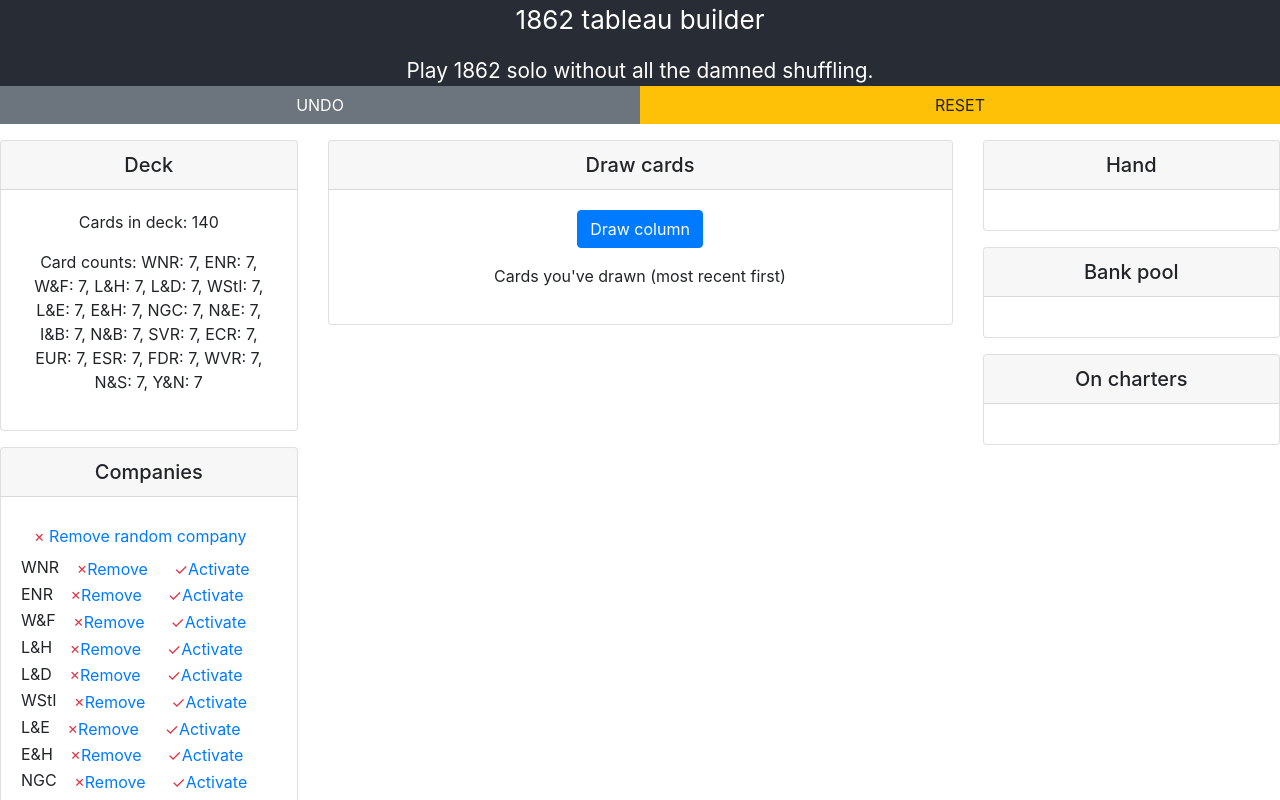
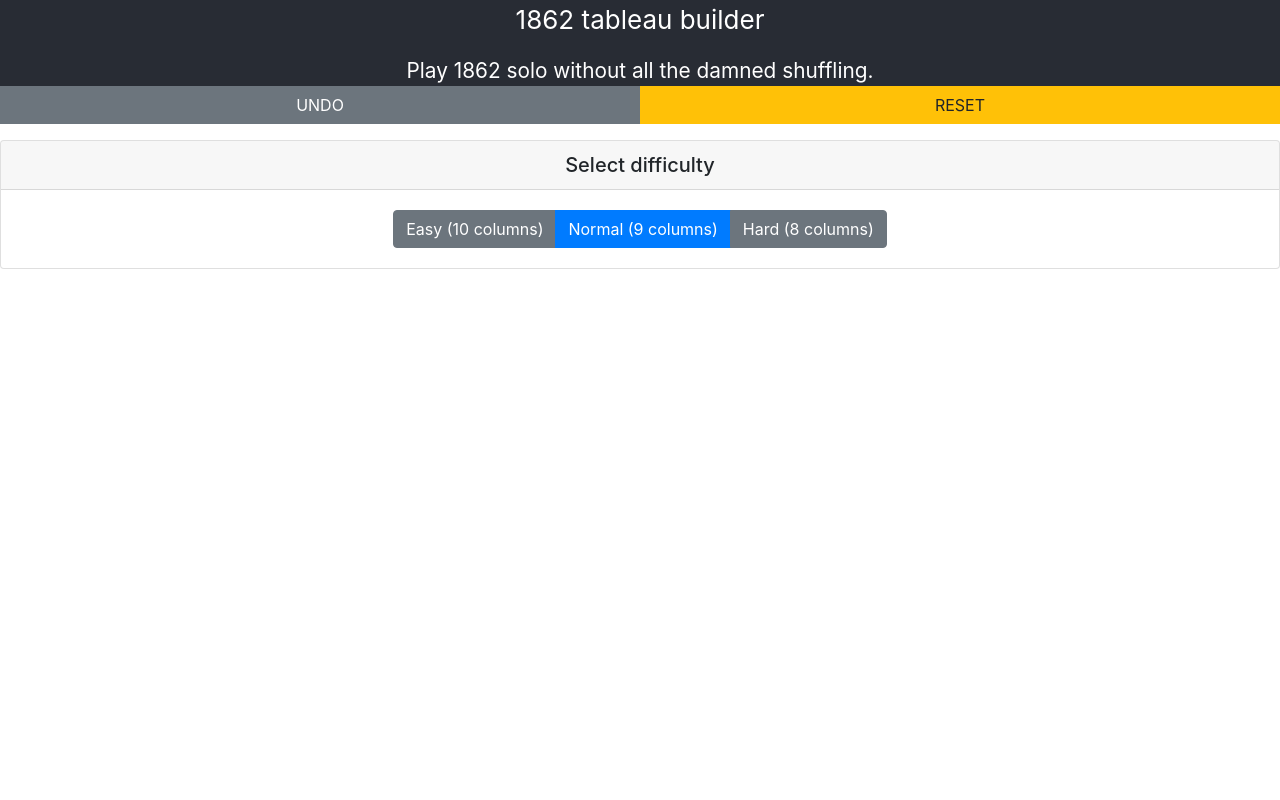
Before and after one commit to hcarver/1862-tableau, a React (Create React App) app: page / in a window 1280 px wide. Shown: the top 800 px of the page. Built offline with nearby package versions, Linux system fonts and the light colour scheme.

Commit message:
Add difficulty selection

```diff
--- a/src/App.js
+++ b/src/App.js
@@ -2,6 +2,7 @@ import './App.css';
 import React from 'react';
 
 import COMPANIES from './fn_core/companies'
+import { SELECT_TABLEAU_SIZE_PHASE, SELECT_MULLIGAN_PHASE, NORMAL_PLAY_PHASE } from './fn_core/app_state'
 import { useLocalStorageForHistory } from './imperative_shell/hooks'
 
 import ActiveCompanyDisplay from './cpts/ActiveCompanyDisplay'
@@ -26,9 +27,56 @@ const DeckDisplay = ({deck}) => {
   </Card>
 }
 
+const Phase0App = ({appState, pushNewState}) => {
+  const selectDifficulty = (number) => {
+    let newApp = appState
+    for(let i = 0; i < number; i++) {
+      newApp = newApp.with_column_drawn()
+    }
+
+    pushNewState(newApp.with_updates({
+      phase: SELECT_MULLIGAN_PHASE
+    }))
+  }
+
+  return <Card title="Select difficulty">
+    <div class="btn-group">
+      <button className="btn btn-secondary" onClick={() => selectDifficulty(10)}>Easy (10 columns)</button>
+      <button className="btn btn-primary" onClick={() => selectDifficulty(9)}>Normal (9 columns)</button>
+      <button className="btn btn-secondary" onClick={() => selectDifficulty(8)}>Hard (8 columns)</button>
+    </div>
+  </Card>
+}
+
+const Phase2App = ({appState, pushNewState}) => {
+  return <div className="row">
+    <div className="col-3">
+      <DeckDisplay deck={appState.deck} />
+      <ActiveCompanyDisplay appState={appState} pushNewState={pushNewState} />
+    </div>
+    <div className="col-6">
+      <Tableau appState={appState} pushNewState={pushNewState} />
+    </div>
+    <div className="col-3">
+      <Hand appState={appState} pushNewState={pushNewState}/>
+      <BankPool appState={appState} pushNewState={pushNewState}/>
+      <Charters appState={appState} pushNewState={pushNewState}/>
+    </div>
+  </div>
+}
+
 function App() {
   let { undo, reset, currentState: appState, pushNewState } = useLocalStorageForHistory()
   appState = appState || new AppState()
+
+  let currentAppState;
+
+  if(appState.phase === SELECT_TABLEAU_SIZE_PHASE) {
+    currentAppState = <Phase0App appState={appState} pushNewState={pushNewState} />
+  }
+  else {
+    currentAppState = <Phase2App appState={appState} pushNewState={pushNewState} />
+  }
 
   return (
     <div className="App">
@@ -48,20 +96,7 @@ function App() {
           <button className="btn btn-block btn-warning rounded-0" onClick={reset}>RESET</button>
         </div>
       </div>
-      <div className="row">
-        <div className="col-3">
-          <DeckDisplay deck={appState.deck} />
-          <ActiveCompanyDisplay appState={appState} pushNewState={pushNewState} />
-        </div>
-        <div className="col-6">
-          <Tableau appState={appState} pushNewState={pushNewState} />
-        </div>
-        <div className="col-3">
-          <Hand appState={appState} pushNewState={pushNewState}/>
-          <BankPool appState={appState} pushNewState={pushNewState}/>
-          <Charters appState={appState} pushNewState={pushNewState}/>
-        </div>
-      </div>
+      {currentAppState}
     </div>
   );
 }
--- a/src/cpts/Tableau.jsx
+++ b/src/cpts/Tableau.jsx
@@ -5,24 +5,7 @@ import { toCharterButton, toHandButton } from './buttons'
 
 const Tableau = ({appState, pushNewState}) => {
   const drawColumnButton = () => {
-    const count = 6
-
-    const new_cards = []
-    let last_deck = appState.deck;
-    for(let i = 0; i < count; ++i) {
-      const [new_deck, card] = last_deck.draw_card()
-      if(card) {
-        new_cards.push(card)
-        last_deck = new_deck
-      }
-    }
-
-    const newAppState = appState.with_updates({
-      deck: last_deck,
-      drawnCards: [...new_cards, ...appState.drawnCards]
-    })
-
-    pushNewState(newAppState)
+    pushNewState(appState.with_column_drawn())
   }
 
   const columns = appState.card_columns.map(column => {
--- a/src/fn_core/app_state.js
+++ b/src/fn_core/app_state.js
@@ -4,14 +4,19 @@ import Deck from './deck'
 
 const COLUMN_SIZE = 6
 
+const SELECT_TABLEAU_SIZE_PHASE = 0
+const SELECT_MULLIGAN_PHASE = 1
+const NORMAL_PLAY_PHASE = 2
+
 class AppState {
-  constructor({deck, drawnCards, hand, bank_pool, charters} = {}) {
+  constructor({deck, drawnCards, hand, phase, bank_pool, charters} = {}) {
     this.deck = new Deck(deck)
     this.drawnCards = drawnCards || []
     this.card_columns = []
+    this.phase = phase || SELECT_TABLEAU_SIZE_PHASE
 
-    for (let i = 0; i < this.drawnCards.length; i += 6)
-      this.card_columns.push(drawnCards.slice(i, i + 6));
+    for (let i = 0; i < this.drawnCards.length; i += COLUMN_SIZE)
+      this.card_columns.push(drawnCards.slice(i, i + COLUMN_SIZE));
 
     this.hand = new CardSet(hand)
     this.bank_pool = new CardSet(bank_pool)
@@ -30,12 +35,14 @@ class AppState {
       drawnCards: this.drawnCards,
       bank: this.bank_pool.to_obj(),
       hand: this.hand.to_obj(),
-      charters: this.charters.to_obj()
+      charters: this.charters.to_obj(),
+      phase: this.phase
     }
   }
 
   with_updates(obj_in) {
-    let {deck, drawnCards, hand, bank_pool, charters} = {
+    let {deck, drawnCards, hand, phase, bank_pool, charters} = {
+      phase: this.phase,
       deck: this.deck,
       drawnCards: this.drawnCards,
       hand: this.hand,
@@ -44,8 +51,26 @@ class AppState {
       ...obj_in
     }
 
-    return new AppState({deck, drawnCards, hand, bank_pool, charters})
+    return new AppState({deck, drawnCards, hand, bank_pool, phase, charters})
+  }
+
+  with_column_drawn() {
+    const new_cards = []
+    let last_deck = this.deck;
+    for(let i = 0; i < COLUMN_SIZE; ++i) {
+      const [new_deck, card] = last_deck.draw_card()
+      if(card) {
+        new_cards.push(card)
+        last_deck = new_deck
+      }
+    }
+
+    return this.with_updates({
+      deck: last_deck,
+      drawnCards: [...new_cards, ...this.drawnCards]
+    })
   }
 }
 
 export default AppState
+export { SELECT_MULLIGAN_PHASE, SELECT_TABLEAU_SIZE_PHASE, NORMAL_PLAY_PHASE }
```
